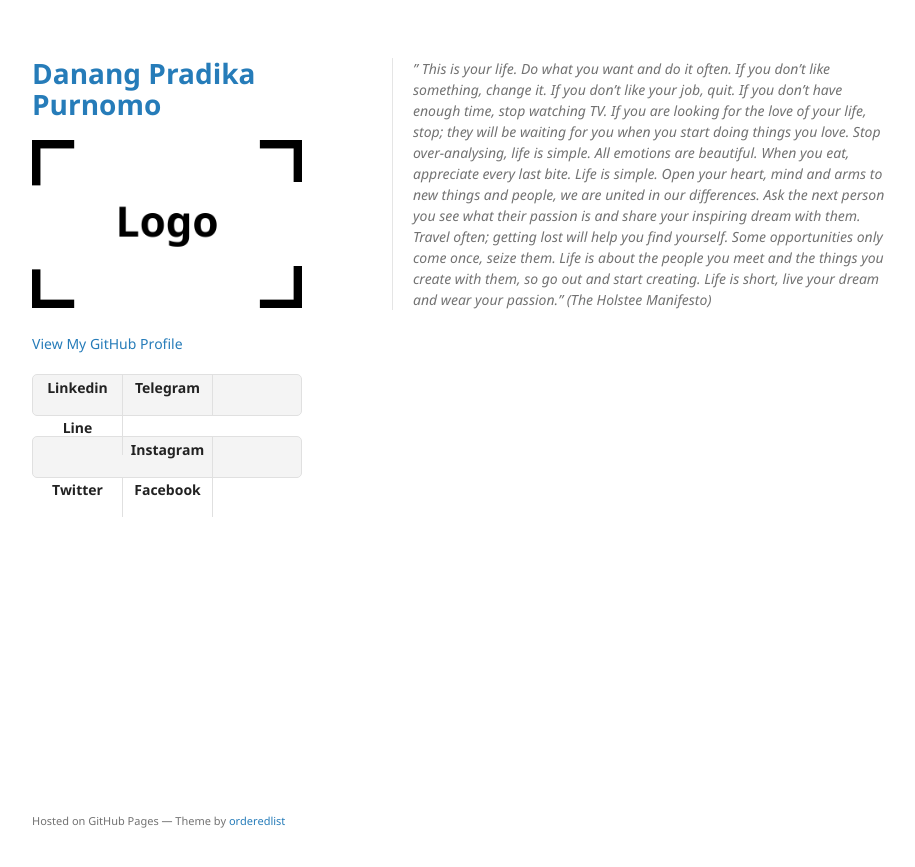
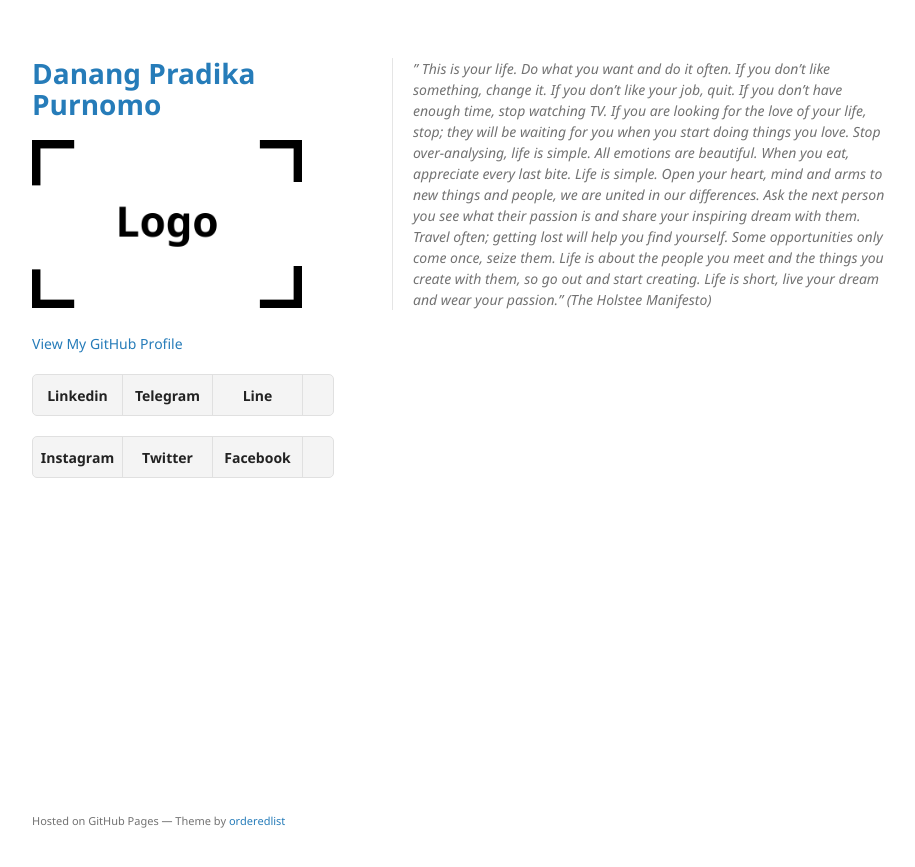
Before and after one commit to damvelisa/damvelisa.github.io, a Jekyll site: the page built from index.md, in a window 1280 px wide. Shown: the top 867 px of the page, without its empty margins (178-1093 px from the left). Built offline with Jekyll 4.4.1, drawn with Linux system fonts in a browser that asks for light colours; the repository's description, which GitHub fills in, is left out.

Commit message:
Update jekyll-theme-minimal.scss

```diff
--- a/_sass/jekyll-theme-minimal.scss
+++ b/_sass/jekyll-theme-minimal.scss
@@ -118,7 +118,7 @@ ul.downloads {
   background: #f4f4f4;
   border-radius:5px;
   border:1px solid #e0e0e0;
-  /*width:270px;*/
+  width:300px
 }
 
 .downloads li {
@@ -142,7 +142,7 @@ ul.downloads {
   color:#676767;
   display:block;
   text-align:center;
-  padding-top:6px;
+  padding-top:14px;
   height:34px;
 }
 
```
